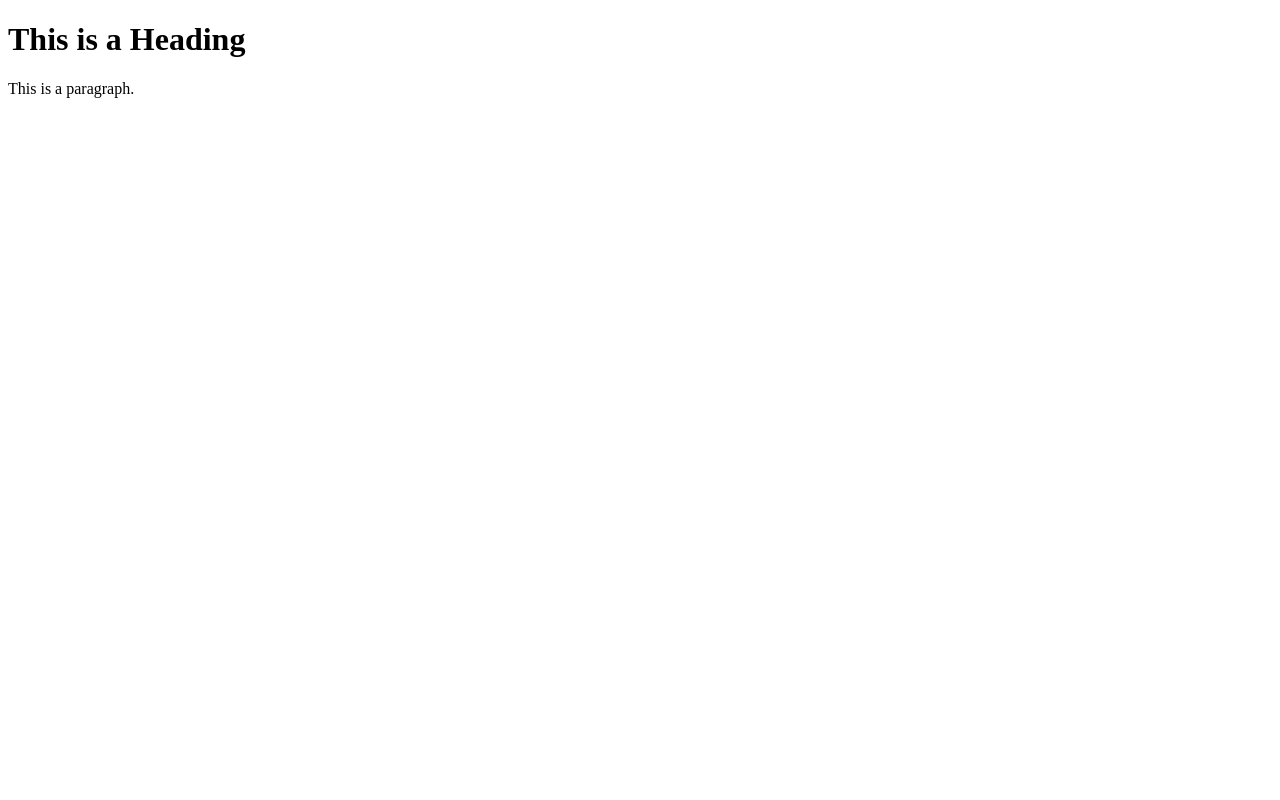
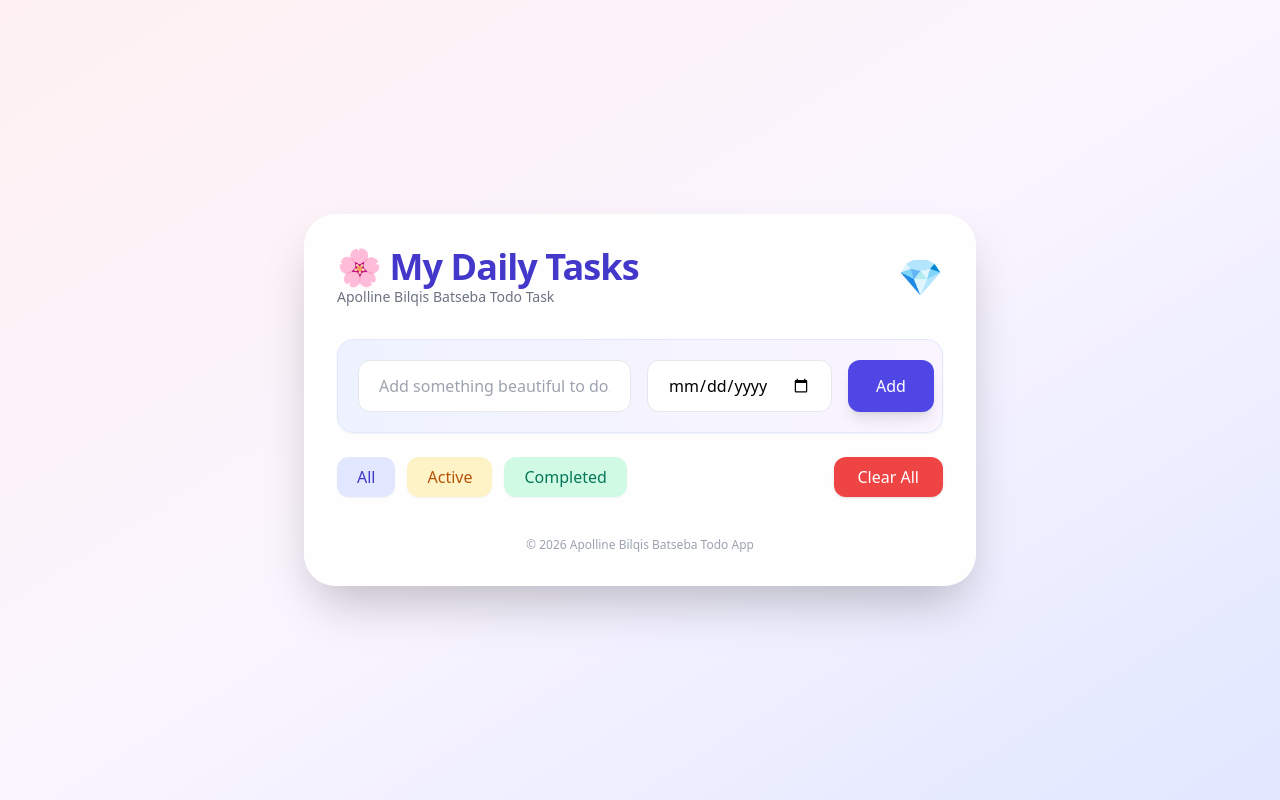
Before and after one commit to apollinebilqisbatseba/CodingCamp-02Feb26-ApollineBilqisBatseba, a plain HTML site: page index.html in a window 1280 px wide. Drawn offline with nearby package versions, Linux system fonts and the light colour scheme.

Commit message:
Update index.html

```diff
--- a/index.html
+++ b/index.html
@@ -1,12 +1,56 @@
 <!DOCTYPE html>
-<html>
+<html lang="id">
 <head>
-<title>Page Title</title>
+<meta charset="UTF-8" />
+<title>Todo App - Apolline Bilqis Batseba</title>
+<meta name="viewport" content="width=device-width, initial-scale=1.0" />
+<script src="https://cdn.tailwindcss.com"></script>
+<link rel="stylesheet" href="css/style.css" />
 </head>
-<body>
+<body class="min-h-screen bg-gradient-to-br from-rose-50 via-purple-50 to-indigo-100 flex items-center justify-center p-6">
+<div class="bg-white/90 backdrop-blur-xl shadow-2xl rounded-[2rem] w-full max-w-2xl p-8 border border-white/50">
 
-<h1>This is a Heading</h1>
-<p>This is a paragraph.</p>
 
+
+<div class="flex items-center justify-between mb-8">
+<div>
+<h1 class="text-4xl font-extrabold text-indigo-700 tracking-tight">🌸 My Daily Tasks</h1>
+<p class="text-sm text-gray-500">Apolline Bilqis Batseba Todo Task</p>
+</div>
+<div class="text-4xl">💎</div>
+</div>
+
+
+
+<div class="bg-gradient-to-r from-indigo-50 to-purple-50 border border-indigo-100 rounded-2xl p-5 mb-6 shadow-sm">
+<div class="flex flex-col sm:flex-row gap-4">
+<input id="todoInput" type="text" placeholder="Add something beautiful to do..." class="flex-1 px-5 py-3 border rounded-xl focus:ring-2 focus:ring-indigo-400 focus:outline-none" />
+<input id="dateInput" type="date" class="px-5 py-3 border rounded-xl focus:ring-2 focus:ring-indigo-400 focus:outline-none" />
+<button id="addBtn" class="bg-indigo-600 text-white px-7 py-3 rounded-xl hover:bg-indigo-700 transition shadow-lg">Add</button>
+</div>
+</div>
+
+
+
+<div class="flex flex-wrap justify-between items-center gap-3 mb-6">
+<div class="flex gap-3">
+<button data-filter="all" class="filter-btn px-5 py-2 rounded-xl bg-indigo-100 text-indigo-700 hover:bg-indigo-200 shadow-sm">All</button>
+<button data-filter="active" class="filter-btn px-5 py-2 rounded-xl bg-amber-100 text-amber-700 hover:bg-amber-200 shadow-sm">Active</button>
+<button data-filter="done" class="filter-btn px-5 py-2 rounded-xl bg-emerald-100 text-emerald-700 hover:bg-emerald-200 shadow-sm">Completed</button>
+</div>
+<button id="clearBtn" class="bg-red-500 text-white px-6 py-2 rounded-xl hover:bg-red-600 transition shadow">Clear All</button>
+</div>
+
+
+
+<ul id="todoList" class="space-y-5"></ul>
+
+
+
+<div class="text-center mt-10 text-xs text-gray-400">© 2026 Apolline Bilqis Batseba Todo App</div>
+</div>
+
+
+<script src="js/script.js"></script>
 </body>
 </html>
```
